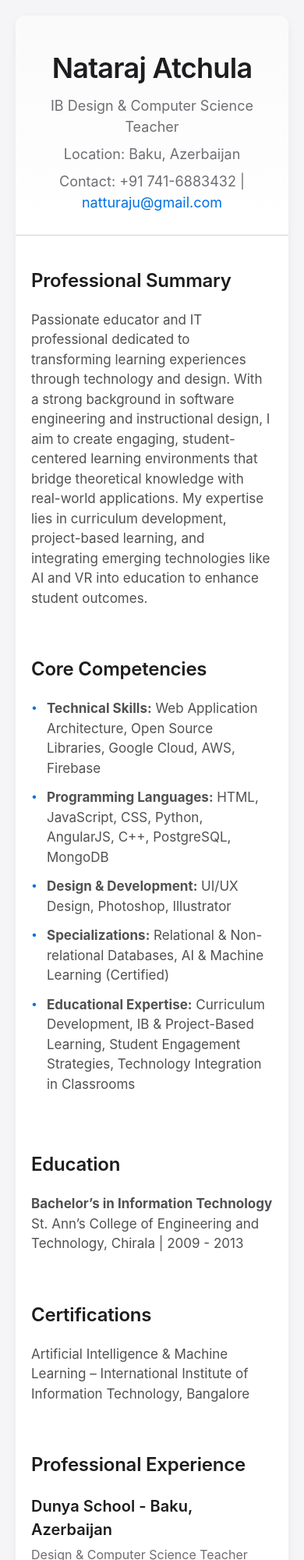
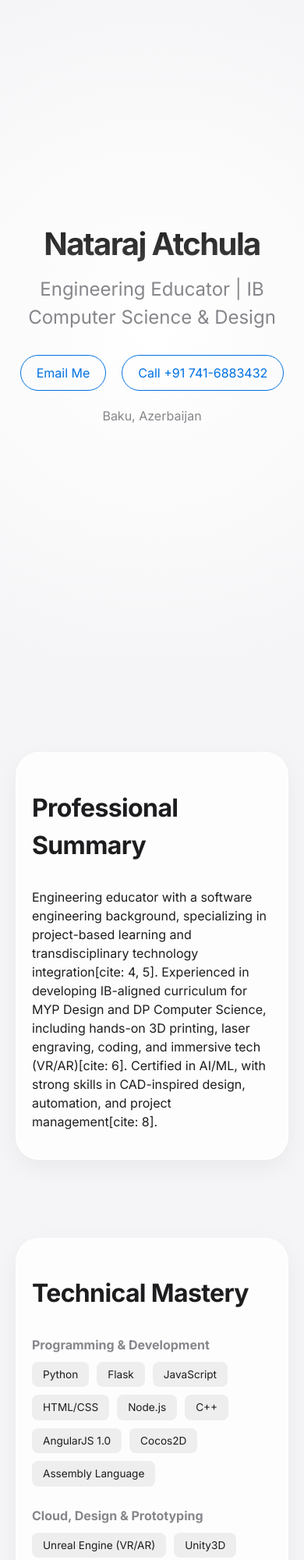
Before and after one commit to natarajnattu/natarajnattu.github.io, a plain HTML site: page index.html in a window 390 px wide. Shown: the top 2000 px of the page at 78% size. Drawn offline with Linux system fonts and the light colour scheme; a web font is replaced by a local one.

Commit message:
Revise index.html with layout and content updates
Updated title and stylesheet link, modified layout styles, and enhanced content structure. Improved responsiveness and added new sections for professional experience and education.

```diff
--- a/index.html
+++ b/index.html
@@ -3,197 +3,328 @@
 <head>
     <meta charset="UTF-8">
     <meta name="viewport" content="width=device-width, initial-scale=1.0">
-    <title>Nataraj Atchula - Resume</title>
-    <link href="https://fonts.googleapis.com/css2?family=SF+Pro+Display:wght@400;600;700&display=swap" rel="stylesheet">
+    <title>Nataraj Atchula | IB Educator & Software Engineer</title>
+    <link href="https://fonts.googleapis.com/css2?family=Inter:wght@300;400;600;700&display=swap" rel="stylesheet">
     <style>
+        :root {
+            --primary: #0071e3;
+            --secondary: #86868b;
+            --bg: #f5f5f7;
+            --card-bg: rgba(255, 255, 255, 0.8);
+            --text: #1d1d1f;
+        }
+
+        * { box-sizing: border-box; }
+
         body {
-            font-family: 'SF Pro Display', -apple-system, BlinkMacSystemFont, sans-serif;
+            font-family: 'Inter', -apple-system, sans-serif;
             margin: 0;
-            padding: 0;
-            background: #f5f5f7;
-            color: #1d1d1f;
+            background-color: var(--bg);
+            color: var(--text);
             line-height: 1.5;
+            overflow-x: hidden;
         }
+
+        /* --- Interactive Animations --- */
+        .reveal {
+            opacity: 0;
+            transform: translateY(30px);
+            transition: all 0.8s ease-out;
+        }
+
+        .reveal.active {
+            opacity: 1;
+            transform: translateY(0);
+        }
+
+        /* --- Layout --- */
         .container {
-            max-width: 980px;
-            margin: 60px auto;
-            background: #fff;
-            border-radius: 18px;
-            box-shadow: 0 4px 12px rgba(0, 0, 0, 0.05);
-            overflow: hidden;
-            animation: fadeIn 0.8s ease-out;
+            max-width: 1000px;
+            margin: 0 auto;
+            padding: 20px;
         }
+
         header {
-            padding: 60px 40px 40px;
+            height: 100vh;
+            display: flex;
+            flex-direction: column;
+            justify-content: center;
+            align-items: center;
             text-align: center;
-            background: linear-gradient(180deg, #fafafa 0%, #fff 100%);
-            border-bottom: 1px solid #d2d2d7;
+            background: radial-gradient(circle at center, #ffffff 0%, #f5f5f7 100%);
         }
+
         header h1 {
-            font-size: 48px;
-            font-weight: 600;
+            font-size: 4rem;
             margin: 0;
+            letter-spacing: -0.04em;
+            background: linear-gradient(180deg, #1d1d1f 0%, #434343 100%);
+            -webkit-background-clip: text;
+            -webkit-text-fill-color: transparent;
+        }
+
+        .subtitle {
+            font-size: 1.5rem;
+            color: var(--secondary);
+            margin: 10px 0 30px;
+        }
+
+        .contact-bar {
+            display: flex;
+            gap: 20px;
+            font-weight: 500;
+        }
+
+        .contact-bar a {
+            color: var(--primary);
+            text-decoration: none;
+            padding: 10px 20px;
+            border: 1px solid var(--primary);
+            border-radius: 50px;
+            transition: 0.3s;
+        }
+
+        .contact-bar a:hover {
+            background: var(--primary);
+            color: white;
+        }
+
+        /* --- Sections --- */
+        section {
+            margin: 100px 0;
+            padding: 40px;
+            background: var(--card-bg);
+            backdrop-filter: blur(20px);
+            border-radius: 30px;
+            border: 1px solid rgba(255,255,255,0.3);
+            box-shadow: 0 10px 30px rgba(0,0,0,0.05);
+        }
+
+        h2 {
+            font-size: 2rem;
+            margin-bottom: 30px;
             letter-spacing: -0.02em;
         }
-        header p {
-            font-size: 20px;
-            color: #6e6e73;
-            margin: 8px 0;
+
+        /* --- Experience Grid --- */
+        .job {
+            margin-bottom: 40px;
+            padding-bottom: 20px;
+            border-bottom: 1px solid #e5e5e7;
         }
-        header a {
-            color: #0071e3;
-            text-decoration: none;
+
+        .job:last-child { border: none; }
+
+        .job-header {
+            display: flex;
+            justify-content: space-between;
+            align-items: baseline;
+            flex-wrap: wrap;
         }
-        header a:hover {
-            text-decoration: underline;
+
+        .job-title { font-weight: 700; font-size: 1.25rem; }
+        .job-location { color: var(--primary); font-weight: 600; }
+        .job-date { color: var(--secondary); font-size: 0.9rem; }
+
+        /* --- Skills Tags --- */
+        .skill-group { margin-bottom: 25px; }
+        .skill-group h4 { margin-bottom: 10px; color: var(--secondary); }
+
+        .tag-container {
+            display: flex;
+            flex-wrap: wrap;
+            gap: 10px;
         }
-        .section {
-            padding: 40px;
+
+        .tag {
+            background: #eee;
+            padding: 6px 14px;
+            border-radius: 8px;
+            font-size: 0.85rem;
+            font-weight: 500;
+            transition: transform 0.2s, background 0.2s;
+            cursor: default;
         }
-        .section h2 {
-            font-size: 28px;
-            font-weight: 600;
-            color: #1d1d1f;
-            margin-bottom: 20px;
-            letter-spacing: -0.01em;
+
+        .tag:hover {
+            transform: scale(1.05);
+            background: var(--primary);
+            color: white;
         }
-        .section p, .section ul {
-            font-size: 17px;
-            color: #515154;
-            max-width: 700px;
-            margin: 0 auto;
-        }
-        .section ul {
-            list-style: none;
-            padding: 0;
-        }
-        .section ul li {
-            margin: 12px 0;
-            position: relative;
-            padding-left: 20px;
-        }
-        .section ul li::before {
-            content: '•';
-            color: #0071e3;
-            position: absolute;
-            left: 0;
-            font-size: 14px;
-        }
-        .job {
-            margin-bottom: 30px;
-        }
-        .job h3 {
-            font-size: 20px;
-            font-weight: 600;
-            color: #1d1d1f;
-            margin: 0;
-        }
-        .job .details {
-            font-size: 16px;
-            color: #6e6e73;
-            margin: 5px 0 10px;
-        }
-        .highlight {
-            background: #f5f5f7;
-            padding: 20px;
-            border-radius: 12px;
-            margin-top: 20px;
-        }
-        @keyframes fadeIn {
-            from { opacity: 0; transform: translateY(10px); }
-            to { opacity: 1; transform: translateY(0); }
-        }
+
+        ul { padding-left: 20px; }
+        li { margin-bottom: 8px; color: #424245; }
+
         @media (max-width: 768px) {
-            .container {
-                margin: 20px;
-                border-radius: 12px;
-            }
-            header {
-                padding: 40px 20px 20px;
-            }
-            header h1 {
-                font-size: 36px;
-            }
-            header p {
-                font-size: 18px;
-            }
-            .section {
-                padding: 20px;
-            }
-            .section h2 {
-                font-size: 24px;
-            }
+            header h1 { font-size: 2.5rem; }
+            section { padding: 20px; }
+            .job-header { flex-direction: column; }
         }
     </style>
 </head>
 <body>
-    <div class="container">
+
     <header>
-            <h1>Nataraj Atchula</h1>
-            <p>IB Design & Computer Science Teacher</p>
-            <p>Location: Baku, Azerbaijan</p>
-            <p>Contact: +91 741-6883432 | <a href="mailto:natturaju@gmail.com">natturaju@gmail.com</a></p>
+        <h1 class="reveal">Nataraj Atchula</h1>
+        <p class="subtitle reveal">Engineering Educator | IB Computer Science & Design</p>
+        <div class="contact-bar reveal">
+            <a href="mailto:natturaju@gmail.com">Email Me</a>
+            <a href="tel:+917416883432">Call +91 741-6883432</a>
+        </div>
+        <p style="margin-top: 20px; color: var(--secondary);">Baku, Azerbaijan</p>
     </header>
 
-        <div class="section">
+    <div class="container">
+
+        <section class="reveal">
             <h2>Professional Summary</h2>
-            <p>Passionate educator and IT professional dedicated to transforming learning experiences through technology and design. With a strong background in software engineering and instructional design, I aim to create engaging, student-centered learning environments that bridge theoretical knowledge with real-world applications. My expertise lies in curriculum development, project-based learning, and integrating emerging technologies like AI and VR into education to enhance student outcomes.</p>
+            <p>Engineering educator with a software engineering background, specializing in project-based learning and transdisciplinary technology integration[cite: 4, 5]. Experienced in developing IB-aligned curriculum for MYP Design and DP Computer Science, including hands-on 3D printing, laser engraving, coding, and immersive tech (VR/AR)[cite: 6]. Certified in AI/ML, with strong skills in CAD-inspired design, automation, and project management[cite: 8].</p>
+        </section>
+
+        <section class="reveal">
+            <h2>Technical Mastery</h2>
+
+            <div class="skill-group">
+                <h4>Programming & Development</h4>
+                <div class="tag-container">
+                    <span class="tag">Python</span><span class="tag">Flask</span><span class="tag">JavaScript</span>
+                    <span class="tag">HTML/CSS</span><span class="tag">Node.js</span><span class="tag">C++</span>
+                    <span class="tag">AngularJS 1.0</span><span class="tag">Cocos2D</span><span class="tag">Assembly Language</span>
+                </div>
             </div>
 
-        <div class="section">
-            <h2>Core Competencies</h2>
+            <div class="skill-group">
+                <h4>Cloud, Design & Prototyping</h4>
+                <div class="tag-container">
+                    <span class="tag">Unreal Engine (VR/AR)</span><span class="tag">Unity3D</span><span class="tag">Blender</span>
+                    <span class="tag">Tinkercad</span><span class="tag">Figma</span><span class="tag">Affinity</span>
+                    <span class="tag">AWS</span><span class="tag">Google Cloud</span><span class="tag">Firebase</span>
+                    <span class="tag">Raspberry Pi</span><span class="tag">3D Printing</span>
+                </div>
+            </div>
+
+            <div class="skill-group">
+                <h4>IB & Educational Tech</h4>
+                <div class="tag-container">
+                    <span class="tag">Inquiry-based learning</span><span class="tag">ATL skills</span>
+                    <span class="tag">DP supervision (EEs/IAs)</span><span class="tag">STEM club coordination</span>
+                </div>
+            </div>
+        </section>
+
+        <section class="reveal">
+            <h2>Professional Experience</h2>
+
+            <div class="job">
+                <div class="job-header">
+                    <span class="job-title">IB Design and Computer Science Teacher</span>
+                    <span class="job-date">Sept 2023 - Present</span>
+                </div>
+                <div class="job-location">Dunya School, Baku, Azerbaijan</div>
                 <ul>
-                <li><strong>Technical Skills:</strong> Web Application Architecture, Open Source Libraries, Google Cloud, AWS, Firebase</li>
-                <li><strong>Programming Languages:</strong> HTML, JavaScript, CSS, Python, AngularJS, C++, PostgreSQL, MongoDB</li>
-                <li><strong>Design & Development:</strong> UI/UX Design, Photoshop, Illustrator</li>
-                <li><strong>Specializations:</strong> Relational & Non-relational Databases, AI & Machine Learning (Certified)</li>
-                <li><strong>Educational Expertise:</strong> Curriculum Development, IB & Project-Based Learning, Student Engagement Strategies, Technology Integration in Classrooms</li>
+                    <li>Developed IB MYP Design curriculum focused on project-based learning and fabrication prototypes[cite: 32].</li>
+                    <li>Overseeing DP Computer Science initiatives, including Extended Essays (EEs) and Internal Assessments (IAs)[cite: 33].</li>
+                    <li>Led robotics-inspired projects and interdisciplinary STEM clubs[cite: 33, 38].</li>
                 </ul>
             </div>
 
-        <div class="section">
-            <h2>Education</h2>
-            <p><strong>Bachelor’s in Information Technology</strong><br>St. Ann’s College of Engineering and Technology, Chirala | 2009 - 2013</p>
+            <div class="job">
+                <div class="job-header">
+                    <span class="job-title">Technical Lead (VR/AR and Prototyping)</span>
+                    <span class="job-date">Aug 2022 - July 2023</span>
+                </div>
+                <div class="job-location">Innojc, Hyderabad, India</div>
+                <ul>
+                    <li>Coordinated VR/AR application development using Unreal Engine for educational subjects[cite: 54].</li>
+                    <li>Managed full project lifecycles from design to fabrication, emphasizing safety and materials[cite: 55, 56].</li>
+                </ul>
             </div>
 
-        <div class="section">
-            <h2>Certifications</h2>
-            <p>Artificial Intelligence & Machine Learning – International Institute of Information Technology, Bangalore</p>
+            <div class="job">
+                <div class="job-header">
+                    <span class="job-title">Lab Assistant (Computer Science and Design)</span>
+                    <span class="job-date">April 2021 - March 2022</span>
+                </div>
+                <div class="job-location">St. Ann's College of Engineering and Technology, India</div>
+                <ul>
+                    <li>Taught full-stack development (Python, Flask, JS) and led student prototyping projects[cite: 59].</li>
+                    <li>Promoted collaborative learning environments through portfolio-based assessments[cite: 61].</li>
+                </ul>
             </div>
 
-        <div class="section">
-            <h2>Professional Experience</h2>
             <div class="job">
-                <h3>Dunya School - Baku, Azerbaijan</h3>
-                <p class="details">Design & Computer Science Teacher (Sept 2023 - Present)</p>
+                <div class="job-header">
+                    <span class="job-title">Product Catalyst</span>
+                    <span class="job-date">June 2018 - May 2019</span>
+                </div>
+                <div class="job-location">Varaha Innovation Labs Pvt Ltd, India</div>
                 <ul>
-                    <li>Designed and implemented a project-based MYP Design curriculum aligned with IB standards.</li>
-                    <li>Delivered engaging IB DP Computer Science lessons, covering exam strategies and hands-on exercises.</li>
-                    <li>Mentored students in AI, programming, and digital design research projects.</li>
+                    <li>Led rapid prototyping of apps and managed payment integration projects[cite: 65].</li>
+                    <li>Interviewed candidates and coordinated cross-functional technical teams[cite: 65].</li>
                 </ul>
             </div>
+
             <div class="job">
-                <h3>INNOJC PVT LTD - Hyderabad, India</h3>
-                <p class="details">Technical Lead (Aug 2022 - July 2023)</p>
+                <div class="job-header">
+                    <span class="job-title">Data Lead (Web Dev and UI/UX)</span>
+                    <span class="job-date">Jan 2015 - May 2018</span>
+                </div>
+                <div class="job-location">HOD Innovation Labs Pvt Ltd, India</div>
                 <ul>
-                    <li>Led VR/AR application development using Unreal Engine for immersive learning.</li>
-                    <li>Designed interactive virtual classroom modules with educators.</li>
+                    <li>Developed internal dashboards and handled end-to-end UI/UX design[cite: 69].</li>
+                    <li>Aligned digital designs with materials selection and finishing processes[cite: 69].</li>
                 </ul>
             </div>
-            <!-- Add more jobs as needed -->
+
+            <div class="job">
+                <div class="job-header">
+                    <span class="job-title">Associate Software Engineer</span>
+                    <span class="job-date">April 2013 - Dec 2014</span>
+                </div>
+                <div class="job-location">GENYEDU, India</div>
+                <ul>
+                    <li>Developed educational games using Cocos2D and C++[cite: 77].</li>
+                </ul>
+            </div>
+        </section>
+
+        <section class="reveal">
+            <h2>Education & Certifications</h2>
+            <div class="job">
+                <div class="job-header">
+                    <span class="job-title">Bachelor's in Information Technology</span>
+                    <span class="job-date">2009 - 2013</span>
+                </div>
+                <div class="job-location">St. Ann's College of Engineering and Technology, Chirala [cite: 16]</div>
             </div>
 
-        <div class="section">
-            <h2>Key Highlights</h2>
-            <div class="highlight">
+            <div class="skill-group" style="margin-top: 30px;">
+                <h4>Professional Certifications</h4>
                 <ul>
-                    <li>Experienced in IB curriculum development with a focus on student-centered learning.</li>
-                    <li>Expertise in AI, machine learning, and VR applications for education.</li>
-                    <li>Strong advocate for technology-driven education.</li>
-                    <li>Passionate about empowering students through innovative teaching strategies.</li>
+                    <li>AI and Machine Learning — IIIT Bangalore [cite: 11]</li>
+                    <li>Generative AI for Educators — Google [cite: 12]</li>
+                    <li>CCAAIBWS Professional Development [cite: 13]</li>
                 </ul>
             </div>
+        </section>
+
     </div>
-    </div>
+
+    <script>
+        // Scroll Reveal Logic
+        const observerOptions = {
+            threshold: 0.1
+        };
+
+        const observer = new IntersectionObserver((entries) => {
+            entries.forEach(entry => {
+                if (entry.isIntersecting) {
+                    entry.target.classList.add('active');
+                }
+            });
+        }, observerOptions);
+
+        document.querySelectorAll('.reveal').forEach(el => observer.observe(el));
+    </script>
 </body>
 </html>
```
Lines whose indentation alone changed are shown as unchanged.
